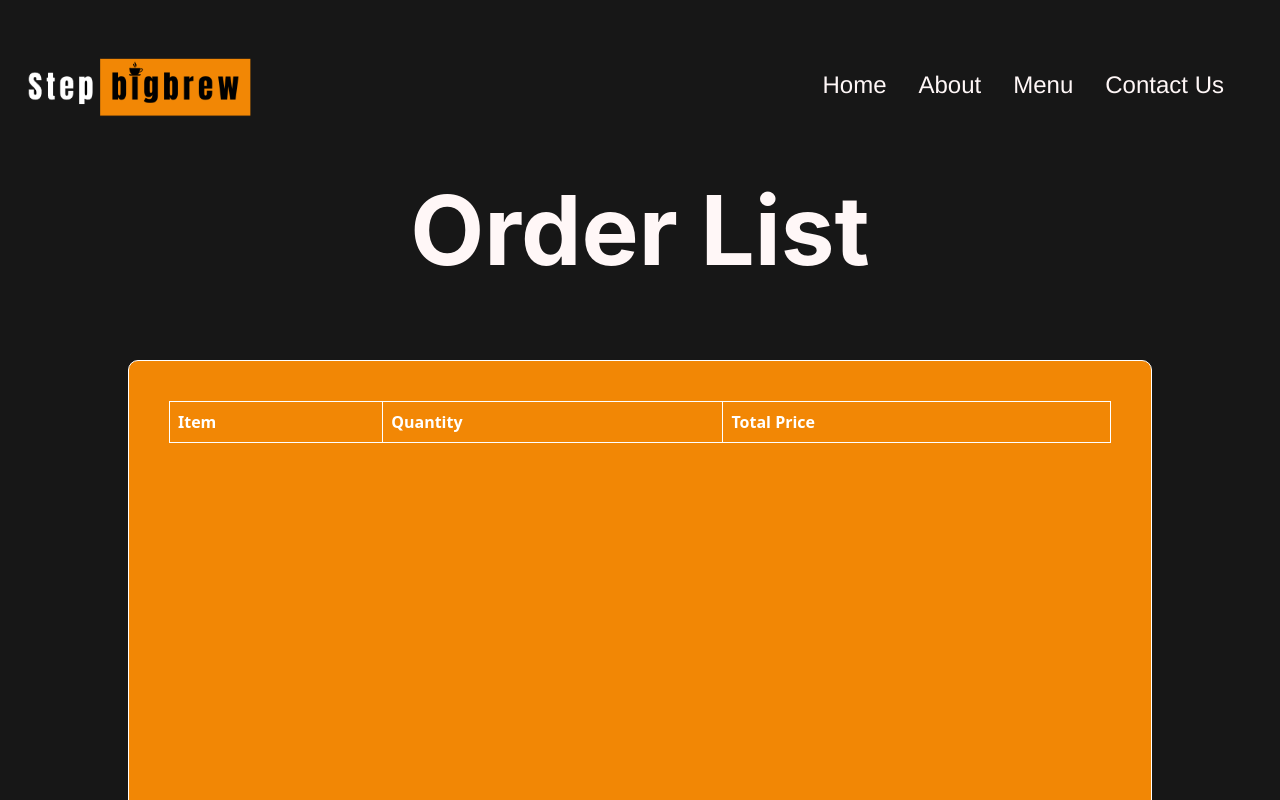
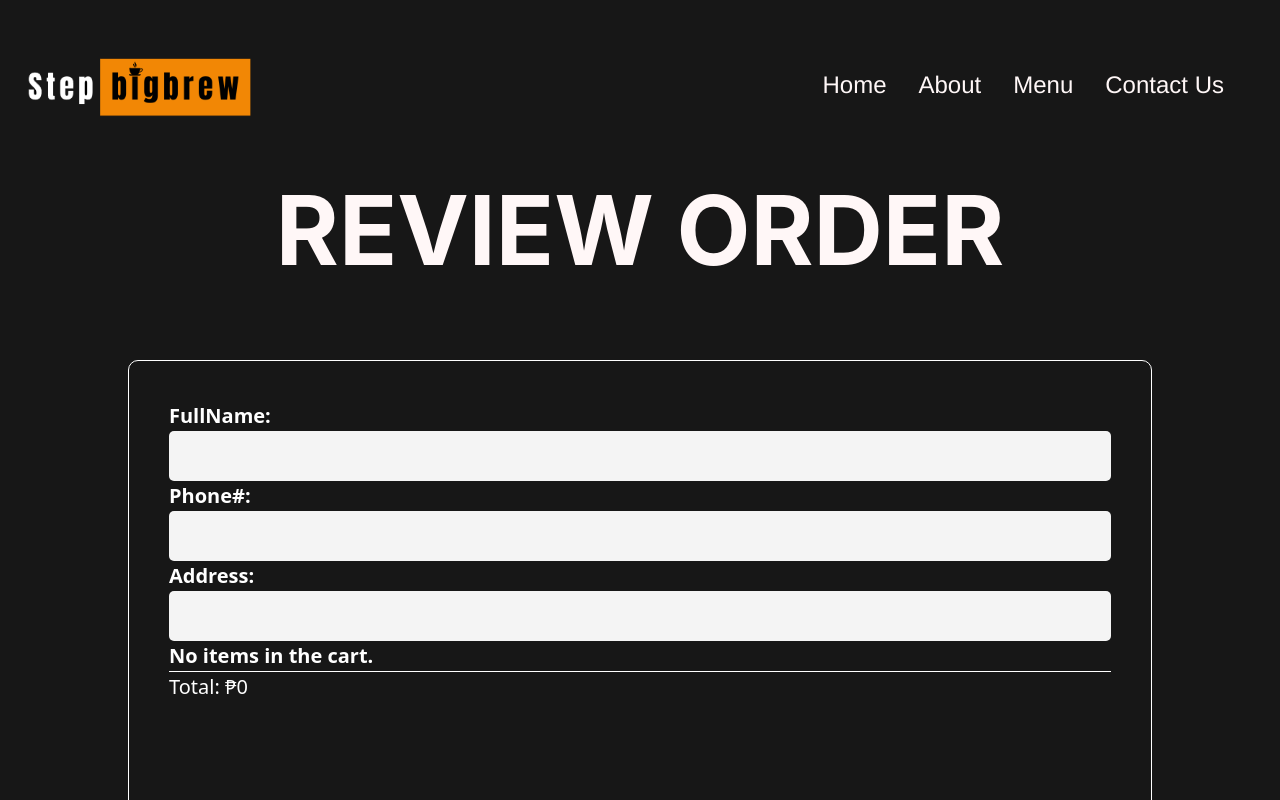
Before and after one commit to Tenzkie10/StepBigBrew, a React (Vite) app in the folder stepbigbrew/: page /order in a window 1280 px wide. Shown: the top 800 px of the page. Built offline with nearby package versions, Linux system fonts and the light colour scheme.

Commit message:
commit na sa kanya

```diff
--- /dev/null
+++ b/stepbigbrew/src/components/CartContext.jsx
@@ -0,0 +1,13 @@
+import React, { createContext, useState } from 'react';
+
+export const CartContext = createContext();
+
+export const CartProvider = ({ children }) => {
+    const [cartItems, setCartItems] = useState([]);
+
+    return (
+        <CartContext.Provider value={{ cartItems, setCartItems }}>
+            {children}
+        </CartContext.Provider>
+    );
+};
--- a/stepbigbrew/src/components/main.jsx
+++ b/stepbigbrew/src/components/main.jsx
@@ -1,28 +1,29 @@
+import React from 'react';
 import Nav from './nav';
 import Home from './home';
 import About from './about';
 import Menu from './menu';
 import Contact from './contact';
 import Order from './order';
-
 import { Route, Routes, Navigate } from 'react-router-dom';
+import { CartProvider } from './CartContext';
 
 const main = () => {
     return (
-       <>       <div className='bg-neutral'>
-                <Nav/>
-
+        <CartProvider>
+            <div className='bg-neutral'>
+                <Nav />
                 <Routes>
                     <Route path="/" element={<Navigate to="/home" />} />
-                    <Route path="/home" element={<Home/>}/>
-                    <Route path="/about" element={<About/>}/>
-                    <Route path="/menu" element={<Menu/>}/>
-                    <Route path="/contact" element={<Contact/>}/>
-                    <Route path="/order" element={<Order/>}/>
+                    <Route path="/home" element={<Home />} />
+                    <Route path="/about" element={<About />} />
+                    <Route path="/menu" element={<Menu />} />
+                    <Route path="/contact" element={<Contact />} />
+                    <Route path="/order" element={<Order />} />
                 </Routes>
             </div>
-       </>
-    )
-}
+        </CartProvider>
+    );
+};
 
-export default main
+export default main;
--- a/stepbigbrew/src/components/menu.jsx
+++ b/stepbigbrew/src/components/menu.jsx
@@ -1,19 +1,10 @@
-import React, { useState } from 'react';
+import React, { useContext, useState } from 'react';
 import { Link } from "react-router-dom";
-import m_img1 from '../images/black_coffee.jpg';
-import m_img2 from '../images/caf_latte.jpg';
-import m_img3 from '../images/caffemocha.jpg';
-import m_img4 from '../images/capc.jpg';
-import m_img5 from '../images/car_mac.jpg';
-import m_img6 from '../images/espreconpan.jpg';
-import m_img7 from '../images/espremachi.jpg';
-import m_img8 from '../images/esspresso.jpg';
-import m_img9 from '../images/flatwhite.jpg';
-import m_img10 from '../images/icecafam.jpg';
-import m_img11 from '../images/whitechocmo.jpg';
+import { Products } from "./products";
+import { CartContext } from './CartContext';
 
 export default function Menu() {
-    const [cartItems, setCartItems] = useState([]);
+    const { cartItems, setCartItems } = useContext(CartContext);
     const [showModal, setShowModal] = useState(false);
     const [notification, setNotification] = useState('');
 
@@ -28,12 +19,6 @@ export default function Menu() {
             setCartItems([...cartItems, { ...item, quantity: 1 }]);
         }
         showNotification(`${item.name} added to cart`);
-    };
-
-    const incrementQuantity = (index) => {
-        const newCartItems = [...cartItems];
-        newCartItems[index].quantity++;
-        setCartItems(newCartItems);
     };
 
     const removeFromCart = (index) => {
@@ -63,38 +48,22 @@ export default function Menu() {
         return cartItems.reduce((total, item) => total + item.price, 0);
     };
 
-    const coffeeItems = [
-        { id: 'bcoffee', name: 'Black Coffee', img: m_img1, price: 50 },
-        { id: 'clatte', name: 'Caffe Latte', img: m_img2, price: 60 },
-        { id: 'cmocha', name: 'Caffee Mocha', img: m_img3, price: 50 },
-        { id: 'cchino', name: 'Capochino', img: m_img4, price: 55 },
-        { id: 'cmacch', name: 'Caramel Macchiato', img: m_img5, price: 60 },
-        { id: 'econpan', name: 'Espresso con panna', img: m_img6, price: 70 },
-        { id: 'emacchi', name: 'Espresso Macchiato', img: m_img7, price: 55 },
-        { id: 'espre', name: 'Espresso', img: m_img8, price: 60 },
-        { id: 'fwhite', name: 'Flat White', img: m_img9, price: 80 },
-        { id: 'icame', name: 'Iced Caffe Americano', img: m_img10, price: 75 },
-        { id: 'wcmo', name: 'White Chocolate Mocha', img: m_img11, price: 70 },
-    ];
-
     return (
         <>
             <div className="menu-page lg:flex-row">
                 <div className="menu-text"><b>MENU</b></div>
 
-                {/* Coffee */}
                 <div className='coffee-container'>
-                    {coffeeItems.map(item => (
+                    {Products.map(item => (
                         <label key={item.id} className='coffee-label' onClick={() => addToCart(item)}>
                             <img src={item.img} alt={item.name}></img>
                             {item.name}
-                            <div className='add-to-cart-overlay'>Add to Cart</div>
+                            <div className='add-to-cart-overlay'>Add to Cart <br></br>₱{item.price}</div>
                         </label>
                     ))}
                 </div>
             </div>
 
-            {/* Add to Cart Modal */}
             <div className="cart-icon" onClick={toggleModal}>
                 🛒
             </div>
@@ -114,26 +83,23 @@ export default function Menu() {
                                     <li key={index} className='cart-item'>
                                         <img src={item.img} alt={item.name} className='cart-item-img' />
                                         <div>
-                                        <span>{item.name} - P{item.price}</span>
+                                            <span>{item.name} - ₱{item.price}</span>
                                             <span> Qty: {item.quantity}</span>
                                         </div>
                                         <button className='remove-button' onClick={() => removeFromCart(index)}>Remove</button>
                                     </li>
-
                                 ))}
                             </ul>
                         )}
-                        <div className='total'><hr></hr>Total: P{calculateTotal()}
-                            <Link to={{ pathname: "/order", state: { cartItems: cartItems } }}>
-                                <button className='place-order-button'>Place Order</button>
+                        <div className='total'><hr></hr>Total: ₱{calculateTotal()}
+                            <Link to="/order">
+                                <button className='place-order-button'>Review Order</button>
                             </Link>
-
                         </div>
                     </div>
                 </div>
             )}
 
-            {/* Added Coffee Notification */}
             {notification && (
                 <div className={`notification ${notification ? 'show' : ''}`}>
                     {notification}
@@ -142,7 +108,6 @@ export default function Menu() {
             <footer className='footer-sbb bg-neutral text-white text-center lg:text-center'>
                 <p>© 2024 Step BigBrew</p>
             </footer>
-
         </>
     );
 }
--- a/stepbigbrew/src/components/order.jsx
+++ b/stepbigbrew/src/components/order.jsx
@@ -1,27 +1,48 @@
-import React from 'react';
+import React, { useContext } from 'react';
+import { CartContext } from './CartContext';
 
-export default function Order({ cartItems }) {
+export default function Order() {
+    const { cartItems } = useContext(CartContext);
+
     const calculateItemTotal = (item) => {
         return item.price * item.quantity;
     };
-    console.log(cartItems);
+
     return (
         <>
             <div className='order-page lg:flex-row'>
-                <div className='order-text'><b>Order List</b></div>
+                <div className='order-text'><b>REVIEW ORDER</b></div>
                 <div className='order-overlay'>
-                    <table className="order-table">
-                        <thead>
-                            <tr>
-                                <th>Item</th>
-                                <th>Quantity</th>
-                                <th>Total Price</th>
-                            </tr>
-                        </thead>
-                        <tbody>
+                    <div className='userinfo-field'>
+                    <label htmlFor='FName'>FullName:</label>
+                            <input type='text' id='FName' name='FullName' maxLength={50} required></input>
 
-                        </tbody>
-                    </table>
+                                <label htmlFor='PNum'>Phone#:</label>
+                                    <input type='text' id='PNum' name='Phone' maxLength={11} required></input>
+
+                                    <label htmlFor='addre'>Address:</label>
+                                    <input type='text' id='addre' name='Address' maxLength={128} required></input>
+
+
+                    </div>
+                    {cartItems.length === 0 ? (
+                        <h1><b>No items in the cart.</b></h1>
+                    ) : (
+                        <ul>
+                            {cartItems.map((item, index) => (
+                                <li key={index} className='cart-item'>
+                                    <img src={item.img} alt={item.name} className='cart-item-img' />
+                                    <div>
+                                        <span>{item.name} - ₱{calculateItemTotal(item)}</span>
+                                        <span> Qty: {item.quantity}</span>
+                                    </div>
+                                </li>
+                            ))}
+                        </ul>
+                    )}
+                    <div className='total'>
+                        <hr></hr>Total: ₱{cartItems.reduce((total, item) => total + calculateItemTotal(item), 0)}
+                    </div>
                 </div>
             </div>
         </>
--- /dev/null
+++ b/stepbigbrew/src/components/products.js
@@ -0,0 +1,25 @@
+import m_img1 from '../images/black_coffee.jpg';
+import m_img2 from '../images/caf_latte.jpg';
+import m_img3 from '../images/caffemocha.jpg';
+import m_img4 from '../images/capc.jpg';
+import m_img5 from '../images/car_mac.jpg';
+import m_img6 from '../images/espreconpan.jpg';
+import m_img7 from '../images/espremachi.jpg';
+import m_img8 from '../images/esspresso.jpg';
+import m_img9 from '../images/flatwhite.jpg';
+import m_img10 from '../images/icecafam.jpg';
+import m_img11 from '../images/whitechocmo.jpg';
+
+export const Products = [
+    { id: 'bcoffee', name: 'Black Coffee', img: m_img1, price: 50 },
+    { id: 'clatte', name: 'Caffe Latte', img: m_img2, price: 60 },
+    { id: 'cmocha', name: 'Caffee Mocha', img: m_img3, price: 50 },
+    { id: 'cchino', name: 'Capochino', img: m_img4, price: 55 },
+    { id: 'cmacch', name: 'Caramel Macchiato', img: m_img5, price: 60 },
+    { id: 'econpan', name: 'Espresso con panna', img: m_img6, price: 70 },
+    { id: 'emacchi', name: 'Espresso Macchiato', img: m_img7, price: 55 },
+    { id: 'espre', name: 'Espresso', img: m_img8, price: 60 },
+    { id: 'fwhite', name: 'Flat White', img: m_img9, price: 80 },
+    { id: 'icame', name: 'Iced Caffe Americano', img: m_img10, price: 75 },
+    { id: 'wcmo', name: 'White Chocolate Mocha', img: m_img11, price: 70 },
+];
--- a/stepbigbrew/src/index.css
+++ b/stepbigbrew/src/index.css
@@ -376,7 +376,7 @@
     position: relative;
     width: 100%;
     height: 100vh;
-    overflow: hidden;
+    overflow: auto;
 }
 
 .contact-overlay {
@@ -417,6 +417,11 @@ textarea {
     background-color: #f4f4f4;
 }
 
+#Mess {
+    height: 100px;
+    max-height: 300px;
+}
+
 button {
     padding: 10px 20px;
     border: none;
@@ -455,27 +460,12 @@ button:hover {
     left: 50%;
     transform: translate(-50%, -50%);
     padding: 40px;
-    background-color: #F28705;
+    background-color: #171717;
     border: solid white 1px;
     border-radius: 10px;
     width: 80%;
     height: 70%;
+    color: white;
+    font-size: 20px;
     overflow: auto;
 }
-
-.order-table {
-    width: 100%;
-    border-collapse: collapse;
-}
-
-.order-table th,
-.order-table td {
-    border: 1px solid #fff;
-    padding: 8px;
-    text-align: left;
-}
-
-.order-table th {
-    background-color: #F28705;
-    color: #fff;
-}
```
Also changed, not shown: stepbigbrew/src/main.jsx (+7 -7 lines). Lines whose indentation alone changed are shown as unchanged.
